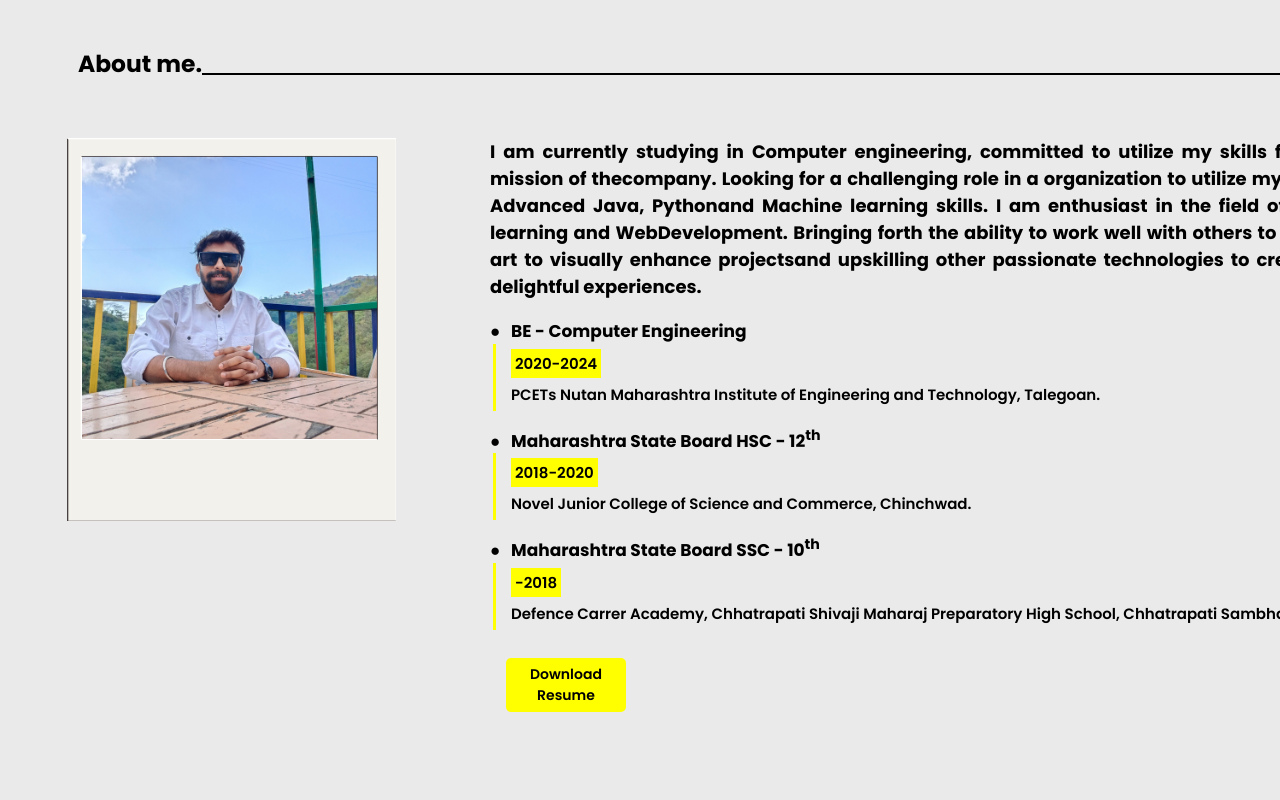
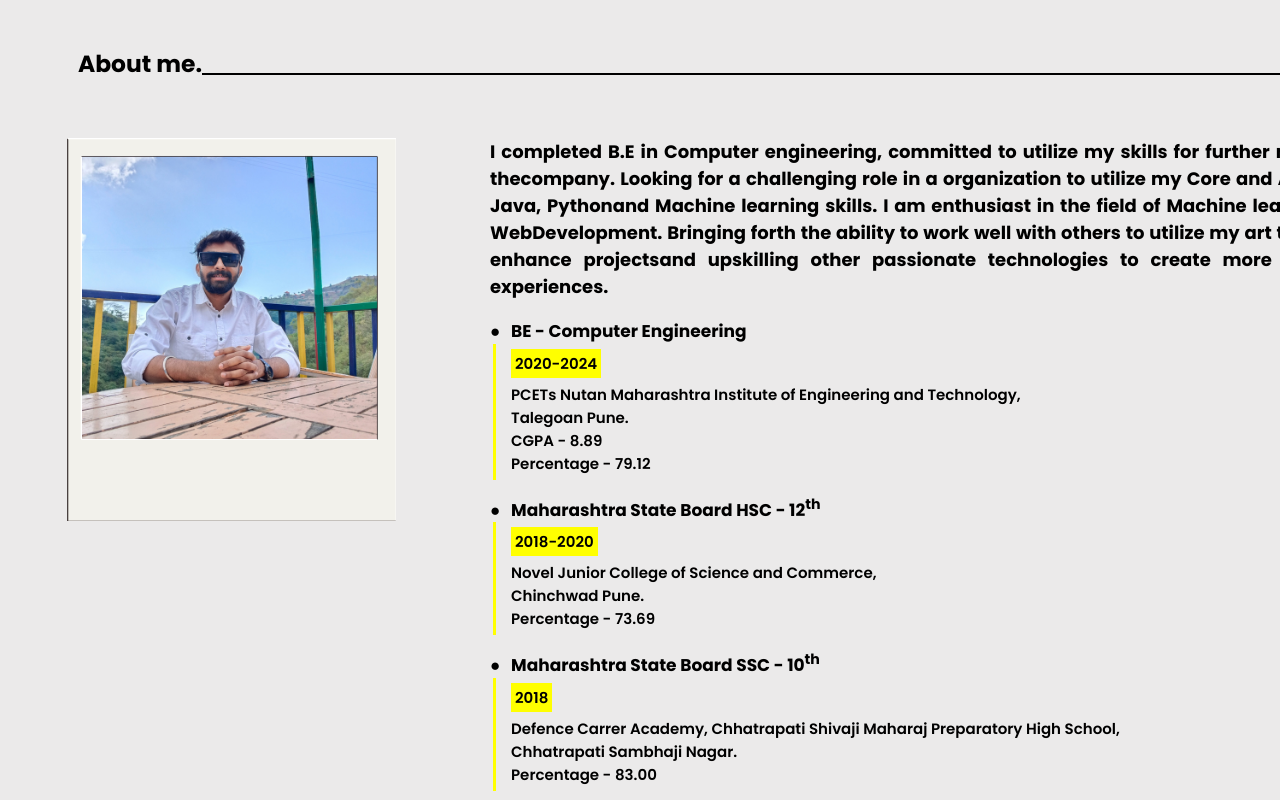
Before and after one commit to Chetan-1-hash/PortfolioWebApp, an Angular app: page /home#home in a window 1280 px wide. Shown: the part 760-1560 px from the top of the page. Built offline with nearby package versions, Linux system fonts and the light colour scheme.

Commit message:
Publication paper added.

```diff
--- a/src/app/aboutme/aboutme.component.html
+++ b/src/app/aboutme/aboutme.component.html
@@ -8,28 +8,32 @@
         </div>
         <div class="right">
             <div class="intro">
-                I am currently studying in Computer engineering, committed to utilize my skills for further mission of thecompany. Looking for a challenging role in a organization to utilize my Core and Advanced Java, Pythonand Machine learning skills. I am enthusiast in the field of Machine learning and WebDevelopment. Bringing forth the ability to work well with others to utilize my art to visually enhance projectsand upskilling other passionate technologies to create more delightful experiences.
+                I completed B.E in Computer engineering, committed to utilize my skills for further mission of thecompany. Looking for a challenging role in a organization to utilize my Core and Advanced Java, Pythonand Machine learning skills. I am enthusiast in the field of Machine learning and WebDevelopment. Bringing forth the ability to work well with others to utilize my art to visually enhance projectsand upskilling other passionate technologies to create more delightful experiences.
             </div>
             <div class="education">
                 <div class="edu">
                         <b>&#9679; &nbsp; BE - Computer Engineering</b>
                     <div class="edu-box">
                         <span class="year">2020-2024</span>
-                        <p class="clg">PCETs Nutan Maharashtra Institute of Engineering and Technology, Talegoan.</p>
+                        <p class="clg">PCETs Nutan Maharashtra Institute of Engineering and Technology, <br> Talegoan Pune.</p>
+                        <p>CGPA - 8.89</p>
+                        <p>Percentage - 79.12</p>
                     </div>
                 </div>
                 <div class="edu">
                     <b>&#9679; &nbsp; Maharashtra State Board HSC - 12<sup>th</sup></b>
                     <div class="edu-box">
                         <span class="year">2018-2020</span>
-                        <p class="clg">Novel Junior College of Science and Commerce, Chinchwad.</p>
+                        <p class="clg">Novel Junior College of Science and Commerce,<br> Chinchwad Pune.</p>
+                        <p>Percentage - 73.69</p>
                     </div>
                 </div>
                 <div class="edu">
                     <b>&#9679; &nbsp; Maharashtra State Board SSC - 10<sup>th</sup></b>
                     <div class="edu-box">
-                        <span class="year">-2018</span>
-                        <p class="clg">Defence Carrer Academy, Chhatrapati Shivaji Maharaj Preparatory High School, Chhatrapati Sambhaji Nagar.</p>
+                        <span class="year">2018</span>
+                        <p class="clg">Defence Carrer Academy, Chhatrapati Shivaji Maharaj Preparatory High School,<br> Chhatrapati Sambhaji Nagar.</p>
+                        <p>Percentage - 83.00</p>
                     </div>
                 </div>
                 <div class="edu">
--- a/src/app/achievements/achievements.component.css
+++ b/src/app/achievements/achievements.component.css
@@ -26,6 +26,7 @@
 
 .main-container-copyrights .inner-container .copyrights {
     display: flex;
+    justify-content: center;
     flex-wrap: wrap;
     width: 100%;
 }
--- a/src/app/achievements/achievements.component.html
+++ b/src/app/achievements/achievements.component.html
@@ -17,7 +17,8 @@
                         <img [src]="c.copyrightimage" alt="copyrightimage">
                     </div>
                     <div class="desc">
-                        <p>{{ c.copyrightdescription }}</p>
+                        <!-- <p>{{ c.copyrightdescription }}</p> -->
+                        <p [innerHTML]="c.copyrightdescription"></p>
                     </div>
                 </div>
             </div>
--- a/src/app/achievements/data.ts
+++ b/src/app/achievements/data.ts
@@ -23,5 +23,13 @@ export const data = [
         copyrightimage:"assets/c3.jpg",
         copyrightdescription:"The email authentication system which enhances privacy and service by securing personal information and ensuring only real user accounts",
     },
+    {
+        copyrightname:"Publication of Research Papers",
+        copyrightlinks:{
+            drive:"https://drive.google.com/drive/folders/1IICv9DWZC0rl-7uiCvdWUiAoP-trkhiV?usp=drive_link",
+        },
+        copyrightimage:"assets/PulicationCertificate.png",
+        copyrightdescription:"BMI Analysis Pre-Covid and Post-Covid using Machine Learning Algorithms. <br><br> Published at: INTERNATIONAL JOURNAL OF CREATIVE RESEARCH THOUGHTS - IJCRT",
+    },
 
 ]
--- a/src/app/projects/projectdata.ts
+++ b/src/app/projects/projectdata.ts
@@ -36,13 +36,13 @@ export const projects = [
         ],
     },
     {
-        projectname:"WeatherApp",
+        projectname:"OnlineExamSystem",
         projectlinks:{
             github:null,
             demo:null,
         },
         projectimage:"assets/OnlineExamSystem-img.png",
-        projectdescription:"WeatherApp created using Angular 17,",
+        projectdescription:"OnlineExam system, a basic exam platform which includes performing exam, result report etc.",
         projectskill:[
             "Angular17", "Bootstrap", "Spring Boot", "MySQL",
         ],
--- a/src/app/projects/projects.component.css
+++ b/src/app/projects/projects.component.css
@@ -26,6 +26,7 @@
 
 .main-container-projects .inner-container .projects {
     display: flex;
+    justify-content: center;
     flex-wrap: wrap;
     width: 100%;
 }
```
Also changed, not shown: src/assets/PulicationCertificate.png (added), 5 other files (tests, documents, lock files or other folders).
